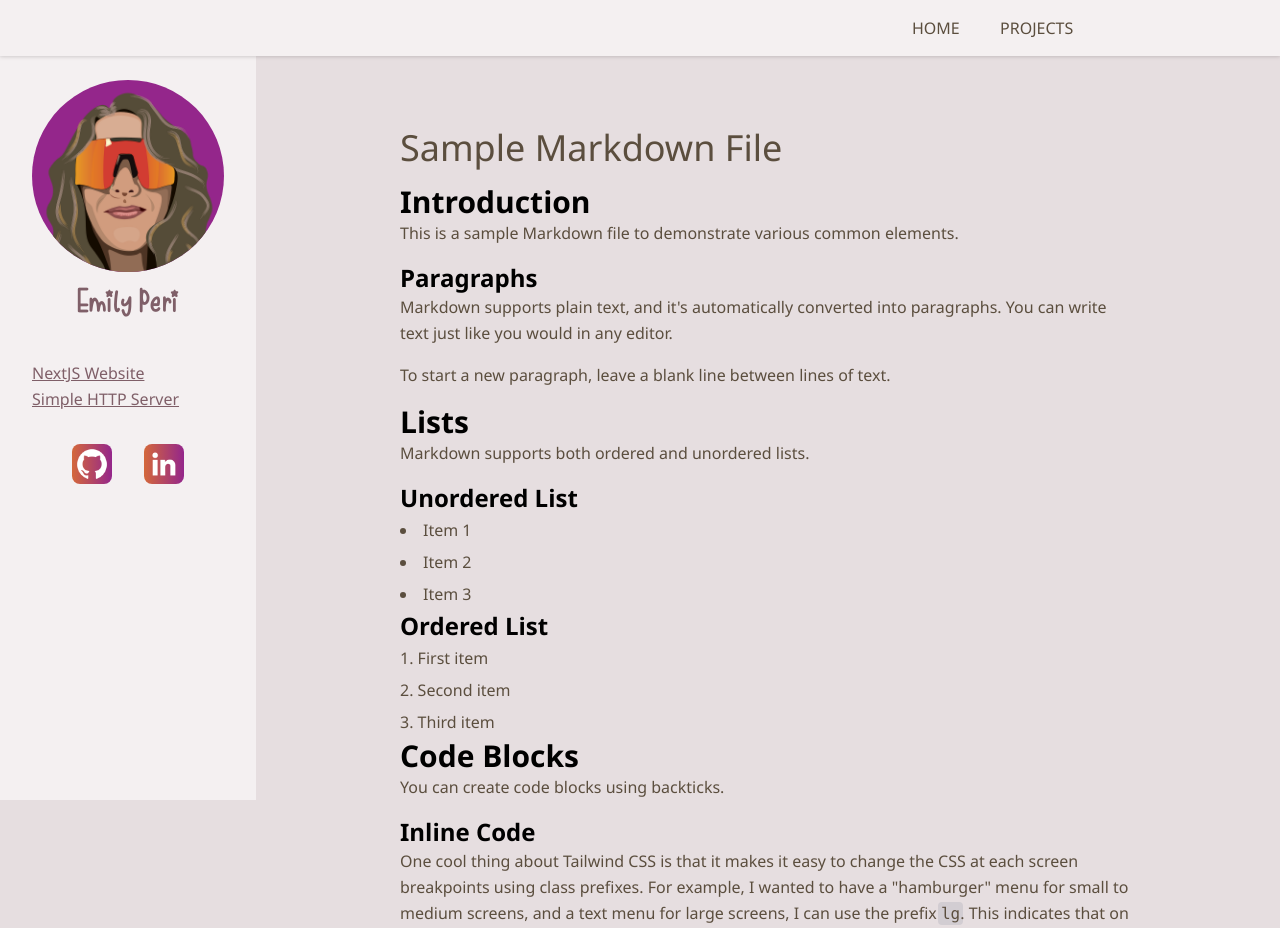
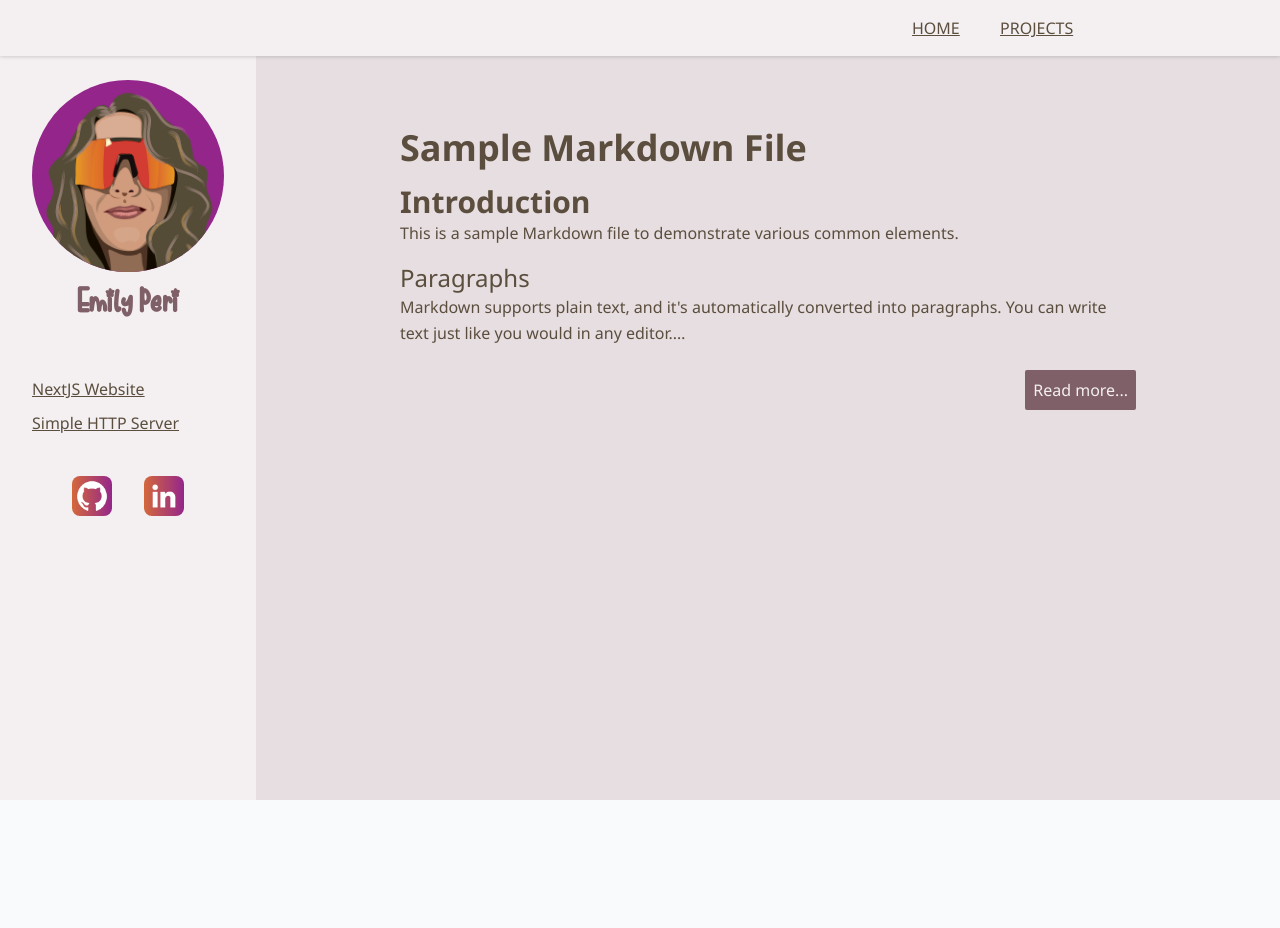
Before and after one commit to emilyperi/nextjs-portfolio, a Next.js app: page /blog in a window 1280 px wide. Shown: the top 928 px of the page. After the commit the page ends 800 px from the top, so only its background shows below. Built offline with nearby package versions, Linux system fonts and the light colour scheme.

Commit message:
project1.md and line-clamp css

```diff
--- a/components/post.js
+++ b/components/post.js
@@ -1,9 +1,33 @@
 import Markdown from "react-markdown";
-import renderers from "../lib/markdownRenderers"
+import {CustomRootRenderer, InlineCodeRenderer, CodeBlockRenderer, ImageRenderer} from "../lib/markdownRenderers"
+import {useState} from "react";
+
+function logAst() {
+    return (tree) => {
+        console.log(tree);
+    };
+}
 const Post = ({ markdown }) => {
+    const [clamped, setClamped] = useState(true);
+    const [showButton, setShowButon] = useState(true);
+    const handleClick = () => setClamped(!clamped);
+
+    const renderers = {
+        code: InlineCodeRenderer,
+        pre: CodeBlockRenderer,
+        img: ImageRenderer
+    };
+
     return (
     <div className="flex flex-col items-start mx-auto w-full mb-10">
+        <div className={`${clamped ? 'line-clamp-6' : ''}`}>
         <Markdown components={renderers}>{markdown}</Markdown>
+        </div>
+        <div className="flex w-full justify-end mt-6">
+            {showButton && (
+                <button onClick={handleClick} className="bg-greymagenta p-2 text-xlightgreymagenta font-medium rounded-sm">Read {clamped ? "more..." : "less"}</button>
+            )}
+        </div>
     </div>
     )
 };
--- a/lib/markdownRenderers.js
+++ b/lib/markdownRenderers.js
@@ -1,27 +1,27 @@
 import CodeBlock from "../components/codeblock";
+import Image from "../components/image";
 
-const CodeBlockRenderer = ({ children }) => {
+export const CodeBlockRenderer = ({children}) => {
     const props = children.props;
     const language = props.className ? props.className.replace('language-', '') : undefined;
     const value = props.children ? props.children : undefined;
     return <CodeBlock language={language} value={value} />;
 };
 
-const InlineCodeRenderer = ({ children }) => {
+export const InlineCodeRenderer = ({ children }) => {
     return <span className="code-highlight bg-codeHighlight">{children}</span>;
 };
 
-const renderers = {
-    p: (props) => <p className="text-large leading-relaxed font-light text-greybrown mt-0 mb-4" {...props} />,
-    h1: ({ node, ...props }) => <h1 className="text-4xl text-greybrown mb-4 scroll-mt-32" {...props} />,
-    h2: ({ node, ...props }) => <h2 className="text-3xl font-bold" {...props} />,
-    h3: ({ node, ...props }) => <h3 className="text-2xl font-bold" {...props} />,
-    h4: ({ node, ...props }) => <h4 className="text-l font-medium text-codeBlock" {...props} />,
-    ol: (props) => <ol className='list-decimal list-inside' {...props} />,
-    ul: (props) => <ul className='list-disc list-inside' {...props} />,
-    li: (props) => <li className="font-light text-greybrown leading-loose mt-0" {...props} />,
-    code: InlineCodeRenderer,
-    pre: CodeBlockRenderer
+export const ImageRenderer = ({ node, ...props }) => {
+    const small = props.src
+    const medium = small.replace(/sm/g, "md")
+    const large = small.replace(/sm/g, "lg")
+    const className = "border-image"
+    return Image({small, medium, large, className})
 };
 
-export default renderers;
+export const CustomRootRenderer = ({ children, clamped, ...props }) => {
+    console.log(clamped)
+    const contentToRender = clamped ? React.Children.toArray(children).slice(0, 1) : children;
+    return <div {...props}>{contentToRender}</div>;
+}
--- a/package.json
+++ b/package.json
@@ -6,12 +6,15 @@
     "start": "next start"
   },
   "dependencies": {
+    "html-react-parser": "^5.1.1",
     "next": "13.5.6",
     "next-transpile-modules": "^10.0.1",
     "react": "18.2.0",
     "react-dom": "18.2.0",
+    "react-markdown": "^9.0.1",
     "react-syntax-highlighter": "^15.5.0",
-    "react-markdown": "^9.0.1"
+    "remark-parse": "^11.0.0",
+    "unified": "^11.0.4"
   },
   "devDependencies": {
     "@tailwindcss/line-clamp": "^0.4.0",
--- a/styles/global.css
+++ b/styles/global.css
@@ -6,6 +6,54 @@
     font-family: "Starmoon";
     src: url("../public/fonts/Starmoon-lg5v5.otf");
 }
+
+
+/* Define base styles for HTML elements */
+body {
+    @apply bg-gray-50 text-gray-800;
+}
+
+h1, h2, h3, h4, h5, h6, p, li {
+    @apply font-sans text-greybrown;
+}
+
+h1 {
+    @apply text-4xl font-bold mb-4;
+}
+
+h2 {
+    @apply text-3xl font-semibold;
+}
+
+h3 {
+    @apply text-2xl
+}
+
+h4 {
+    @apply text-xl font-medium
+}
+
+p {
+    @apply text-base leading-relaxed font-light mt-0 mb-4;
+}
+
+a {
+    @apply underline hover:text-lightgreybrown;
+}
+
+ul {
+    @apply list-inside list-disc;
+}
+
+ol {
+    @apply list-inside list-decimal;
+}
+
+li {
+    @apply mb-2 font-light;
+}
+
+
 
 @layer utilities {
     .code-highlight {
@@ -49,15 +97,16 @@
         /*border-color: #f4f0f1; */
         border-width: 4px;
         border-radius: 0.125rem;
-
     }
 
-    .clamp {
+    .markdown-container.clamped {
         overflow: hidden;
         overflow-wrap: break-word;
-        height: 8.125rem;
+        max-height: 12rem;
       }
 
+    .markdown-container {
+    }
 
       .long-text {
         height: min-content;
--- a/tailwind.config.js
+++ b/tailwind.config.js
@@ -36,8 +36,24 @@ module.exports = {
                     'cursive'
                 ]
 
+            },
+
+            keyframes: {
+                fillCircle: {
+                    '0%': { 'border-color': 'transparent', 'background-color': 'transparent' },
+                    '50%': { 'border-color': '#94268B', 'background-color': 'transparent' },
+                    '100%': { 'border-color': '#94268B', 'background-color': '#94268B' },
+                },
+            },
+            animation: {
+                fillCircle: 'fillCircle 4s forwards',
             }
 
         }
+    },
+    variants: {
+        extend: {
+            animation: ['hover', 'focus'],
+        }
     }
 }
```
Also changed, not shown: public/markdown/project1.md (added, +56 -0 lines), components/markdownWrapper.js (added), public/images/website-making-lg.png (renamed from public/images/website-making-large.png), public/markdown/project2.md (added).
